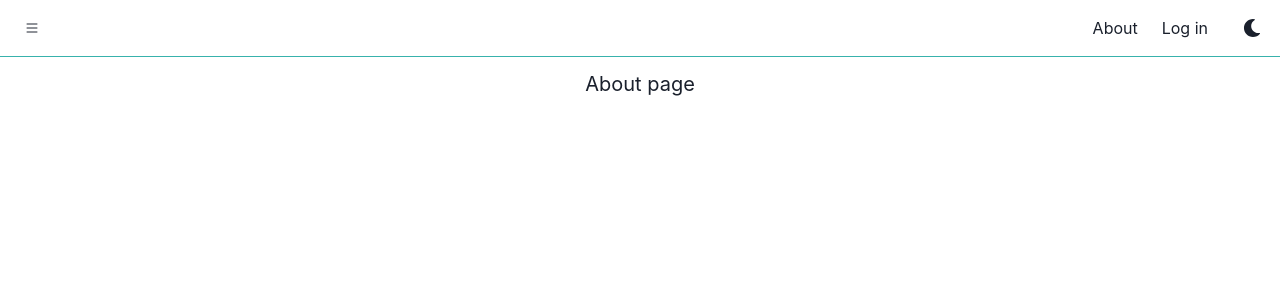
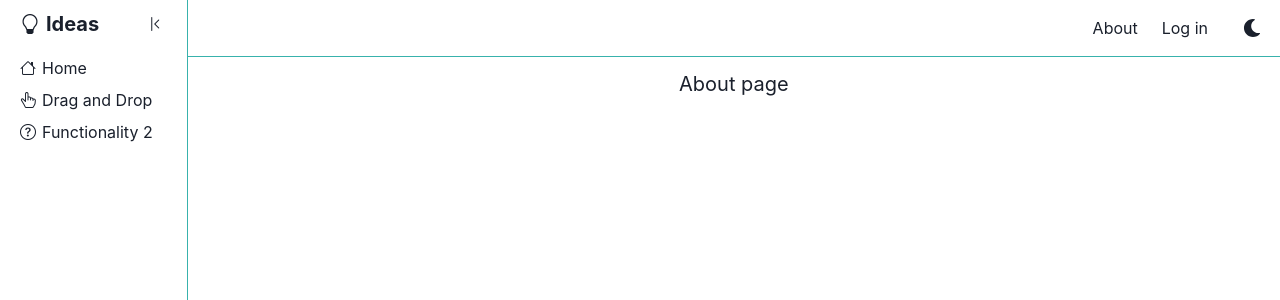
Before and after one commit to Enfield-Li/ClickUp-clone, a React (Create React App) app in the folder client/: page /about in a window 1280 px wide. Shown: the top 300 px of the page. Built offline with nearby package versions, Linux system fonts and the light colour scheme.

Commit message:
Setting navbar default open state

```diff
--- a/client/src/App.tsx
+++ b/client/src/App.tsx
@@ -8,7 +8,9 @@ import { motion } from "framer-motion";
 
 export default function App() {
   useInit();
-  const { getDisclosureProps, isOpen, onToggle } = useDisclosure();
+  const { getDisclosureProps, isOpen, onToggle } = useDisclosure({
+    defaultIsOpen: true,
+  });
   const [hidden, setHidden] = useState(!isOpen);
 
   return (
```
